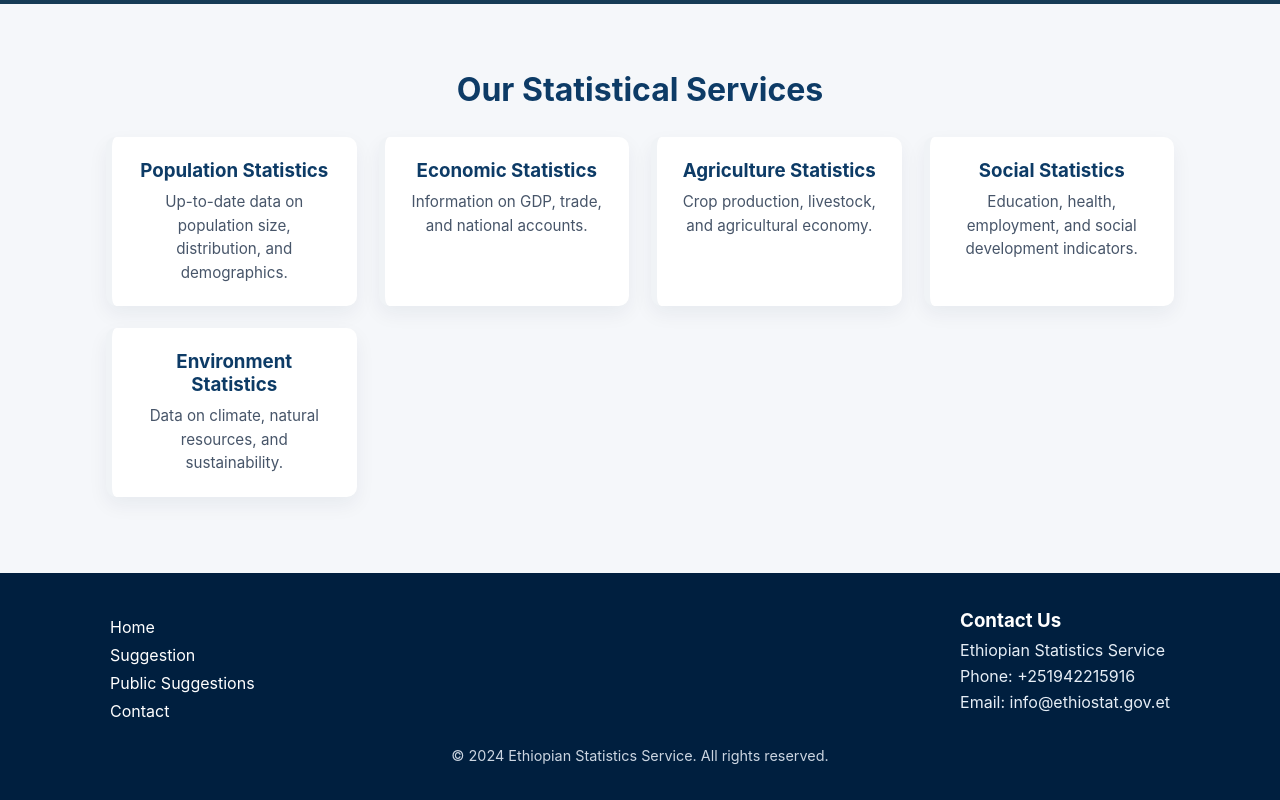
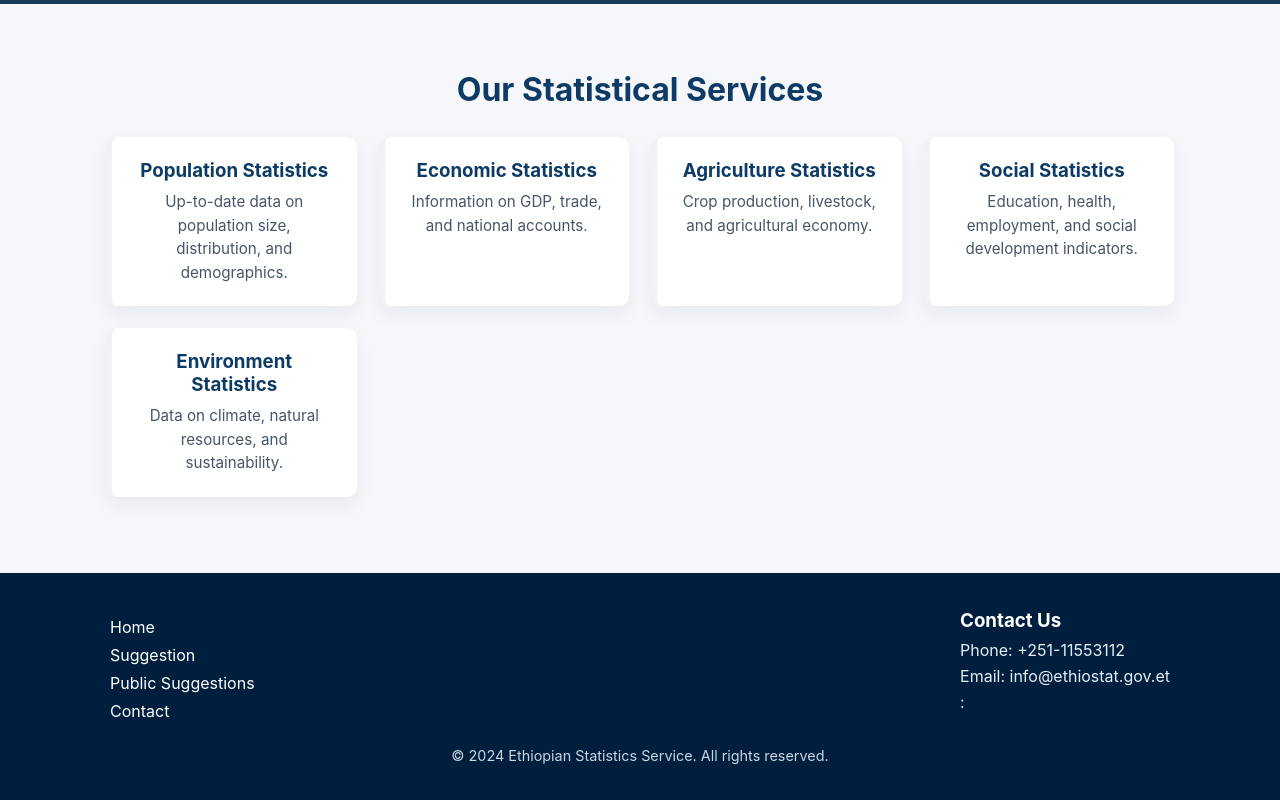
Before and after one commit to Aster1216/suggest-box, a React (Vite) app in the folder client/: page / in a window 1280 px wide. Shown: the part 266-1066 px from the top of the page. Built offline with nearby package versions, Linux system fonts and the light colour scheme; no server answers.

Commit message:
Update Footer.jsx
change in contacts at footer

```diff
--- a/client/src/components/Footer.jsx
+++ b/client/src/components/Footer.jsx
@@ -17,9 +17,11 @@ export default function Footer({ t }) {
         {/* Contact Info */}
         <div className="contact">
           <h3>{t.contactUs}</h3>
-          <p>Ethiopian Statistics Service</p>
-          <p>{t.phone}: +251942215916</p>
+          <p><strong>{t.organization}</strong></p>
+          <p>{t.phone}: +251-11553112</p>
           <p>{t.email}: info@ethiostat.gov.et</p>
+          <p>{t.address}: {t.addressValue}</p>
+
         </div>
       </div>
 
```
